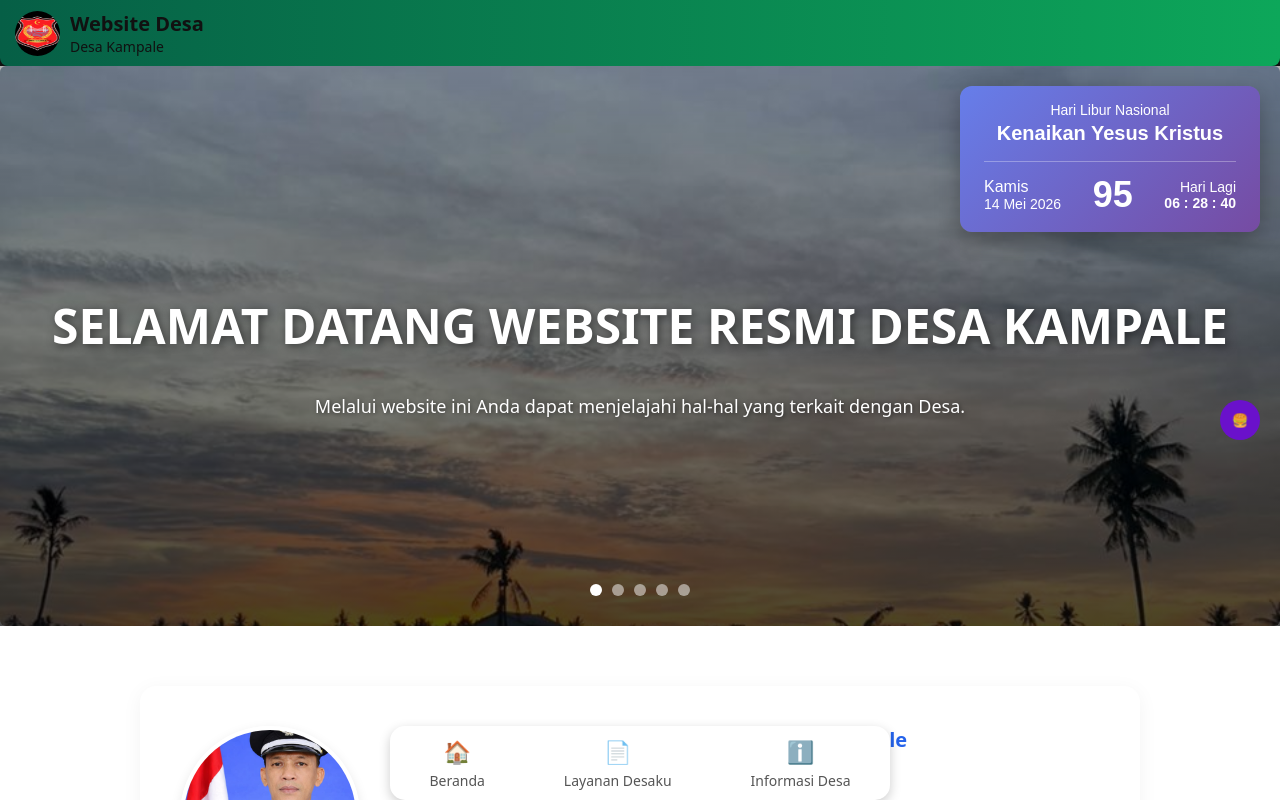
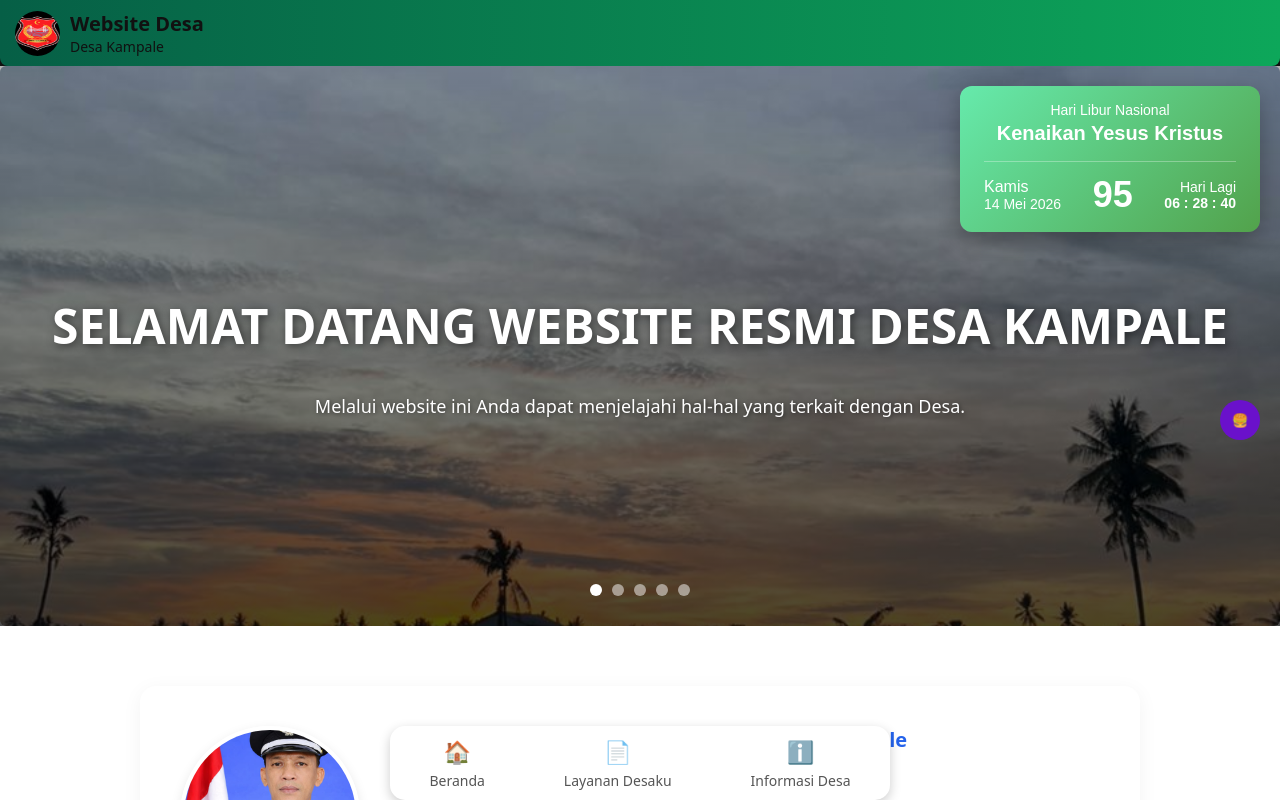
Before and after one commit to pemerintahdesakampale-alt/aplikasi-desa-kampale, a Next.js app: page / in a window 1280 px wide. Shown: the top 800 px of the page. Built offline with nearby package versions, Linux system fonts and the light colour scheme.

Commit message:
Memasang widget kalender di halaman Hero

```diff
--- a/src/components/beranda/KalenderWidget.tsx
+++ b/src/components/beranda/KalenderWidget.tsx
@@ -40,7 +40,7 @@ export default function KalenderWidget() {
       top: '20px',
       right: '20px',
       zIndex: 50, // Memastikan tidak tertutup elemen lain
-      background: 'linear-gradient(135deg, #667eea 0%, #764ba2 100%)', // Warna ungu gradasi
+      background: 'linear-gradient(135deg, #66eaac 0%, #52a24b 100%)', // Warna ungu gradasi
       color: 'white',
       padding: '16px 24px',
       borderRadius: '12px',
```
